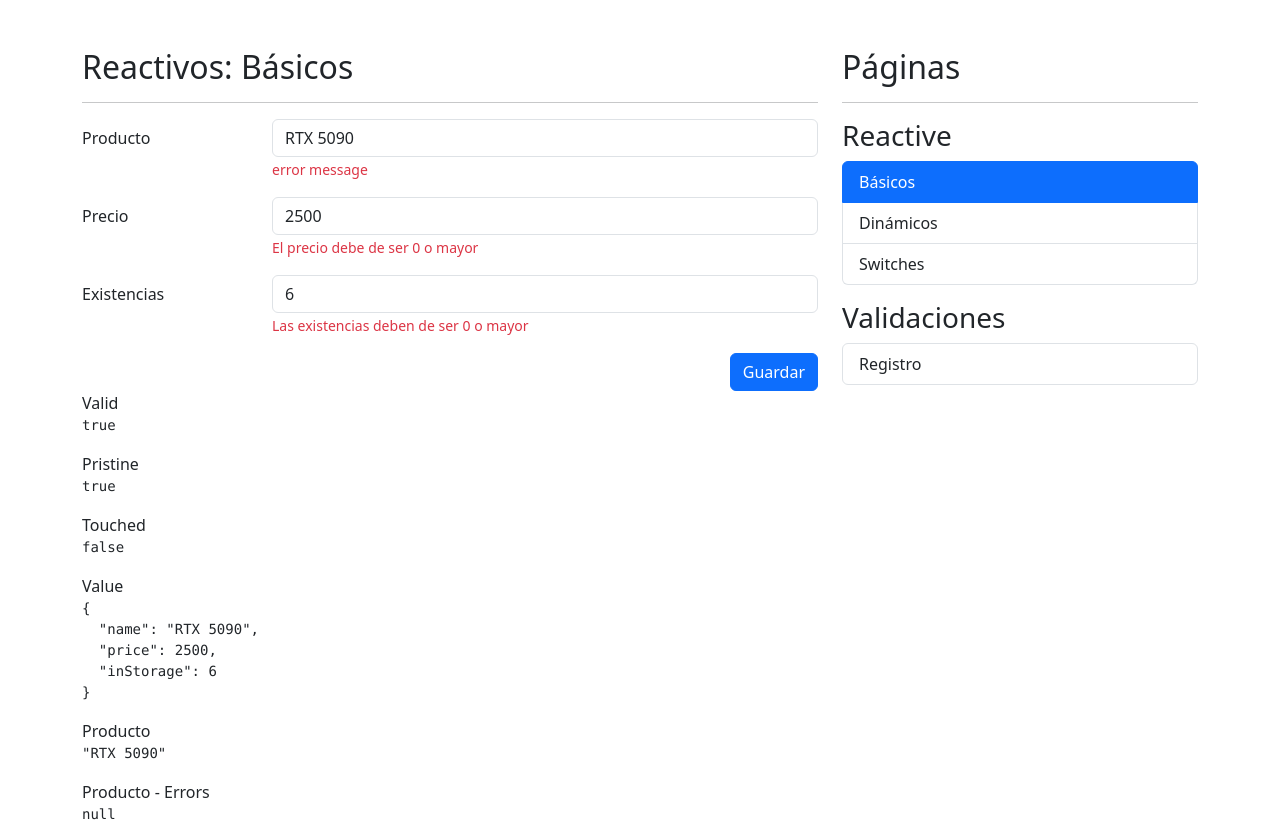
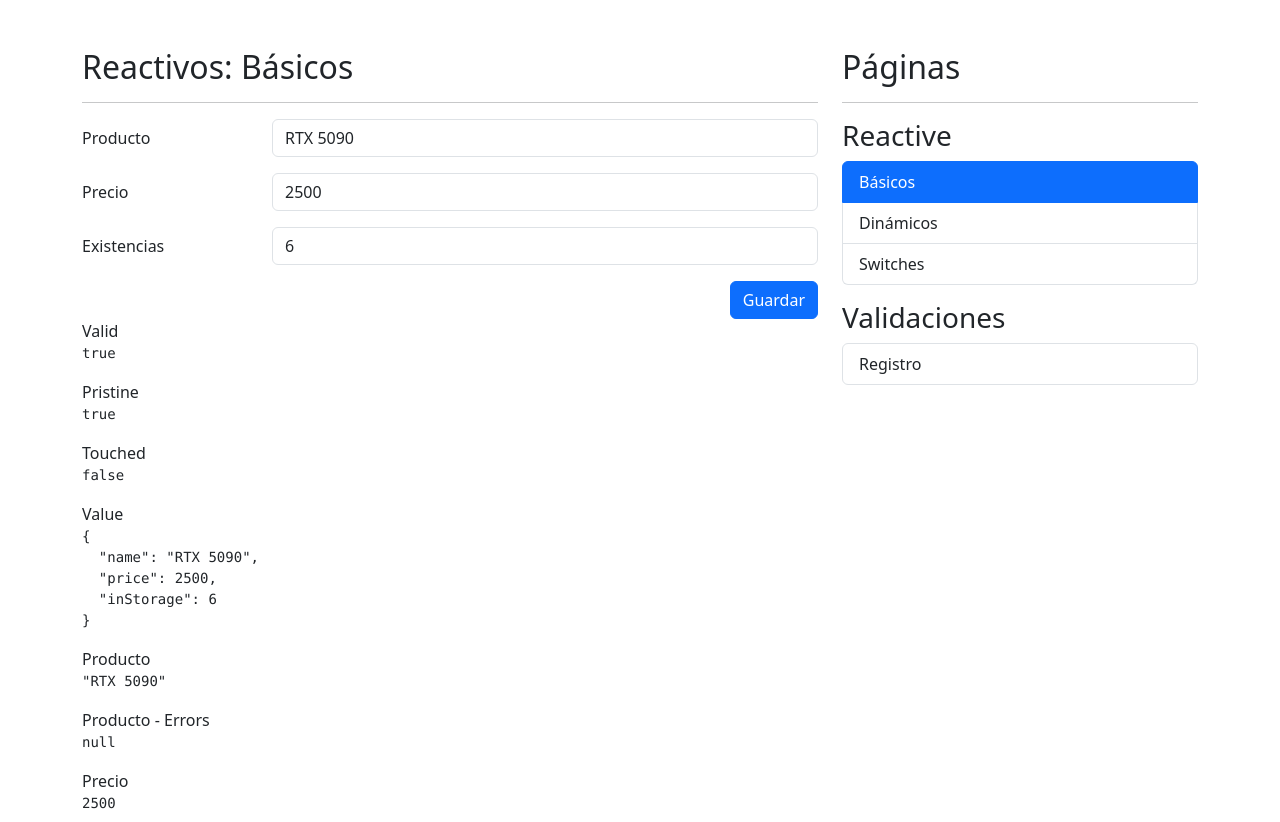
Before and after one commit to gabrielalvaradomtz/forms-app, an Angular app: page /reactive/basic in a window 1280 px wide. Shown: the top 822 px of the page. Built offline with nearby package versions, Linux system fonts and the light colour scheme.

Commit message:
Se agregan validaciones a formulario básico.

```diff
--- a/src/app/reactive/pages/basic-page/basic-page.component.html
+++ b/src/app/reactive/pages/basic-page/basic-page.component.html
@@ -16,10 +16,11 @@
                            formControlName="name"
                            placeholder="Nombre del producto">
 
-                    <span class="form-text text-danger">
-                        <!-- Debe de ser de 3 letras -->
-                        error message
+                    <span *ngIf="isValidField('name')"
+                        class="form-text text-danger">
+                        {{ getFieldError('name') }}
                     </span>
+
                 </div>
             </div>
 
@@ -31,7 +32,8 @@
                            class="form-control"
                            formControlName="price"
                            placeholder="Precio del producto">
-                    <span class="form-text text-danger">
+                    <span *ngIf="isValidField('price')"
+                        class="form-text text-danger">
                         El precio debe de ser 0 o mayor
                     </span>
                 </div>
@@ -46,7 +48,9 @@
                            formControlName="inStorage"
                            placeholder="Existencias del producto">
 
-                    <span class="form-text text-danger">
+                    <span *ngIf="isValidField('inStorage')"
+                        class="form-text text-danger"
+                    >
                          Las existencias deben de ser 0 o mayor
                     </span>
                 </div>
--- a/src/app/reactive/pages/basic-page/basic-page.component.ts
+++ b/src/app/reactive/pages/basic-page/basic-page.component.ts
@@ -34,9 +34,36 @@ export class BasicPageComponent implements OnInit {
     this.myForm.reset(rtx5090);
   }
 
+  isValidField( field: string ): boolean | null {
+    return this.myForm.controls[field].errors
+      && this.myForm.controls[field].touched;
+  }
+
+  getFieldError ( field: string ): string | null {
+
+    if ( !this.myForm.controls[field] ) return null;
+
+    const errors = this.myForm.controls[field].errors || {};
+
+    for ( const key of Object.keys(errors) ) {
+      switch( key ) {
+        case 'required':
+          return 'Este campo es requerido';
+        case 'minlength':
+          return `Mínimo ${ errors['minlength'].requiredLength } caracteres`;
+      }
+    }
+
+    return null;
+
+  }
+
   onSave(): void {
 
-    if ( this.myForm.invalid ) return;
+    if ( this.myForm.invalid ) {
+      this.myForm.markAllAsTouched();
+      return;
+    }
 
     console.log(this.myForm.value);
 
```
